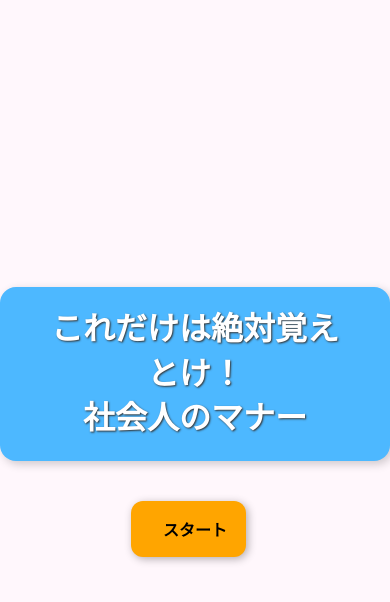
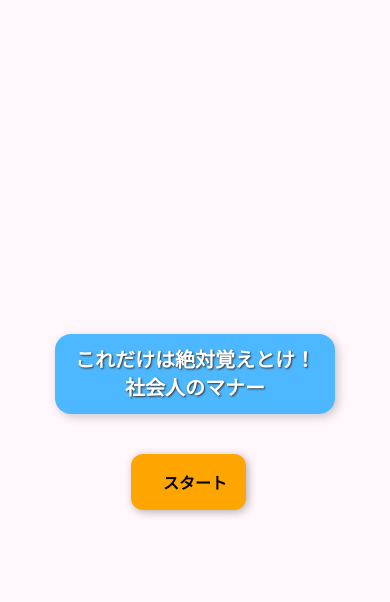
Before and after one commit to Tokashiki-11/StuLab2-project, a Flask app: page / in a window 390 px wide. Shown: the top 602 px of the page. Run offline with Flask 3, Linux system fonts and the light colour scheme.

Commit message:
responsive design3

```diff
--- a/static/style.css
+++ b/static/style.css
@@ -411,6 +411,14 @@ button:hover {
     box-shadow: 2px 2px 8px rgba(0, 0, 0, 0.2);
   }
 
+  .title {
+    font-size: 20px;
+    padding: 12px 20px;
+    white-space: nowrap;
+    overflow-wrap: normal;
+    text-align: center;
+  }
+
   /* ボタン */
   .next-button,
   .back-button,
```
